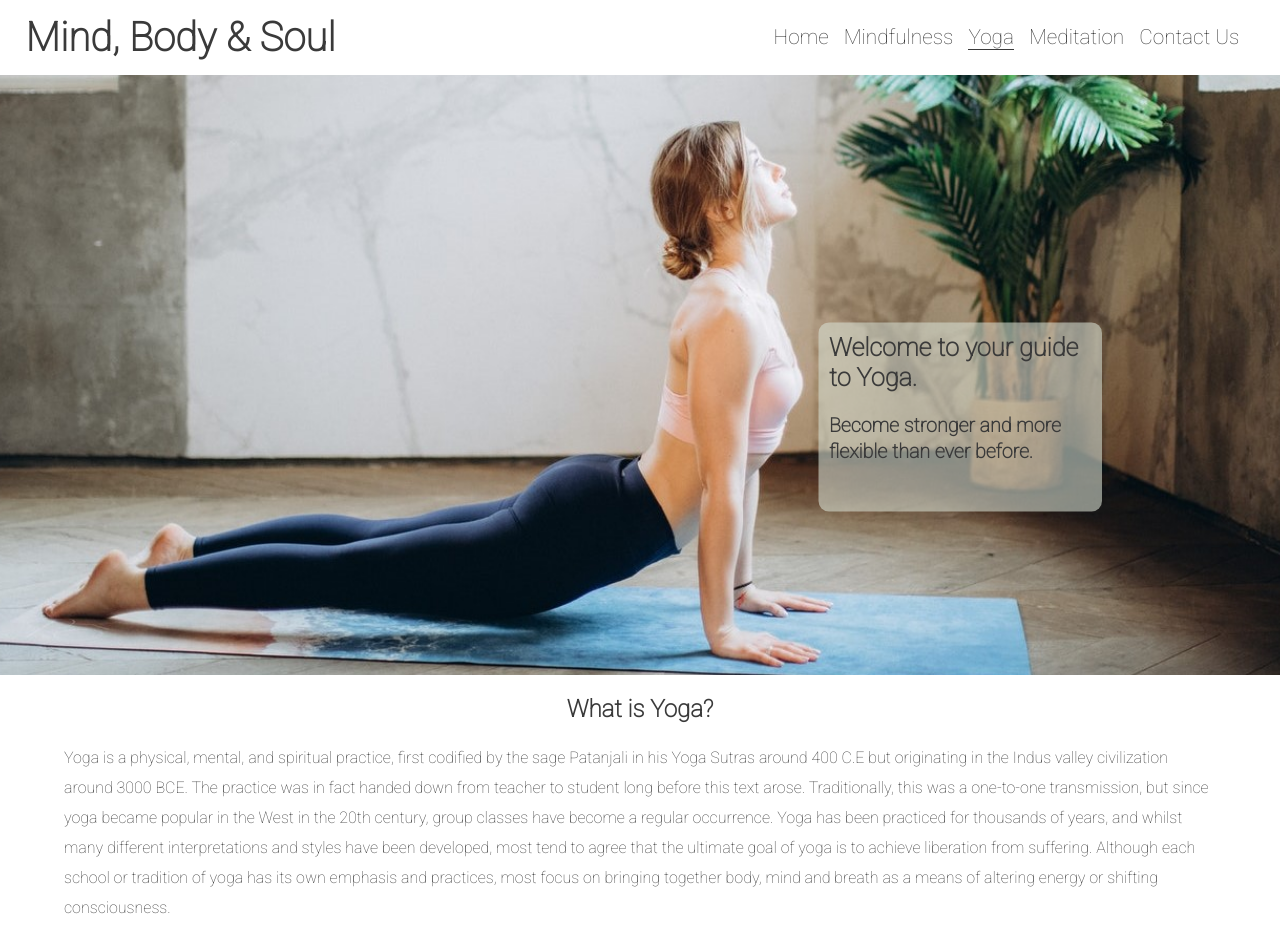
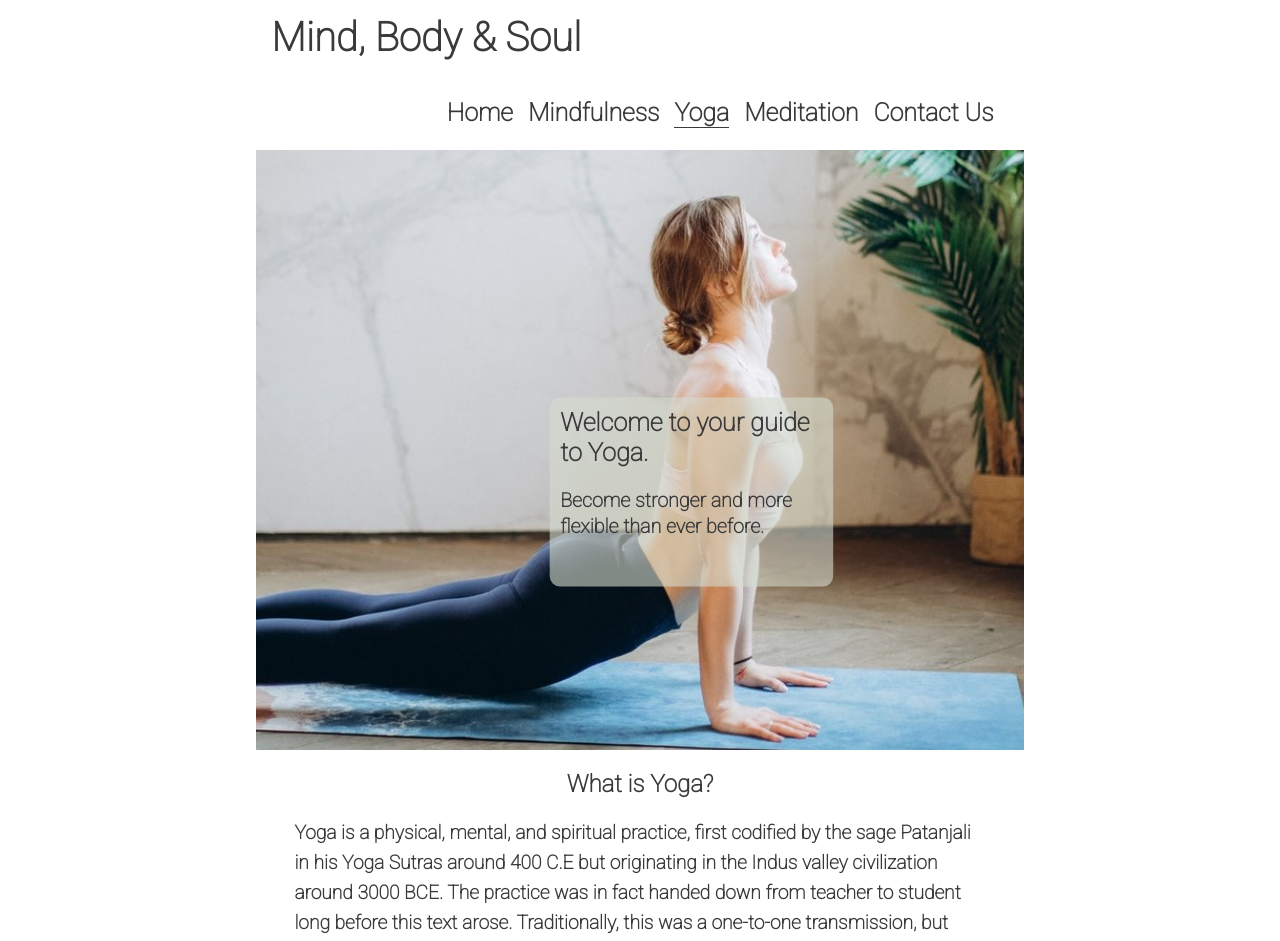
Before and after one commit to jenns93/mind-body-soul, a plain HTML site: page yoga.html in a window 1280 px wide. Shown: the top 941 px of the page. Drawn offline with Linux system fonts and the light colour scheme.

Commit message:
add media quires for 2560px w/d

```diff
--- a/assets/css/style.css
+++ b/assets/css/style.css
@@ -427,6 +427,23 @@ footer a{
 }
 /* media quires */
 
+/* extra large screens 2560 w/d */
+@media screen and (max-width:2560px){
+    header, #hero-outer, #summary, #setup, #benefits, #basics, #sign-up, #lower-img-blocks, footer{
+        width: 60%;
+        margin: 0 20%;
+    }
+    hr{
+        width: 60%;
+        margin: 25px 20%;
+    }
+    p,li{
+        font-size: 120%;
+        font-weight: 600;
+    }
+}
+
+
 /* for larger to medium screens size from 1200px wide and down */
 @media screen and (max-width:1200px){
 
```
